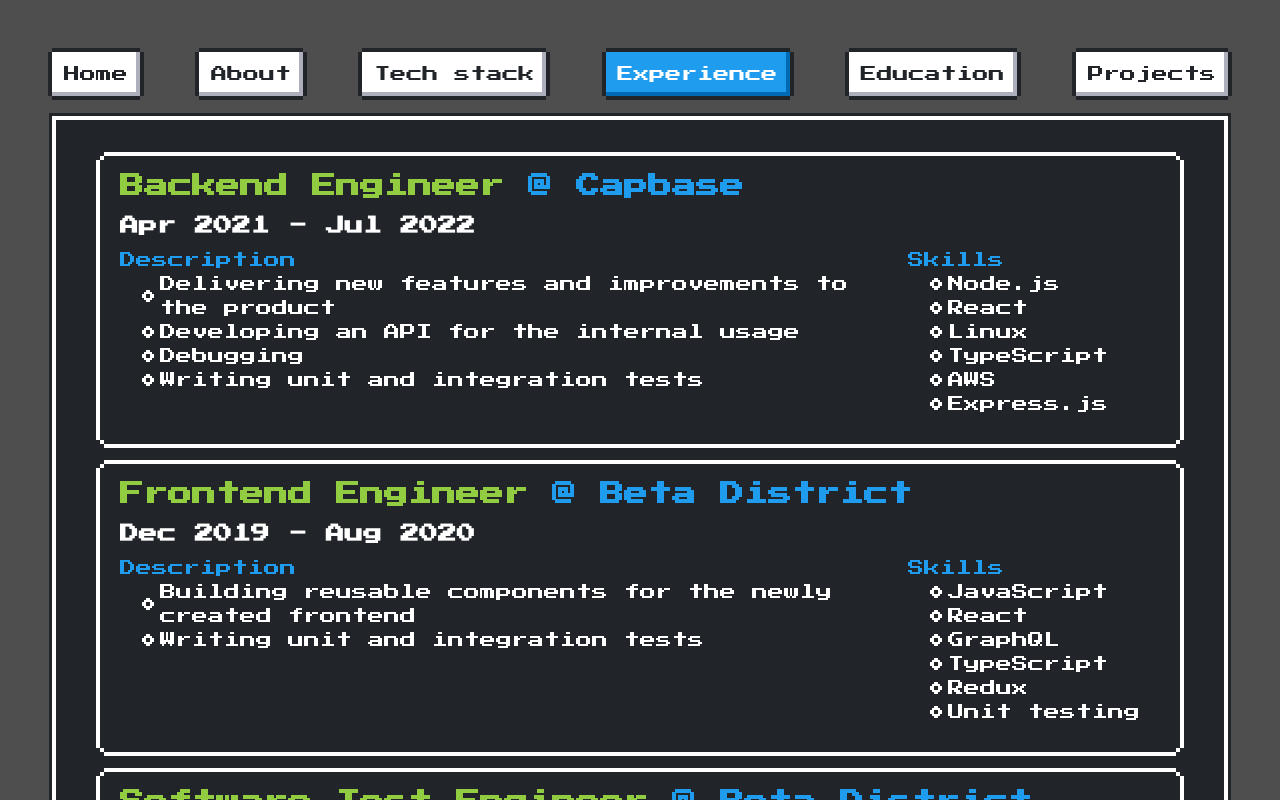
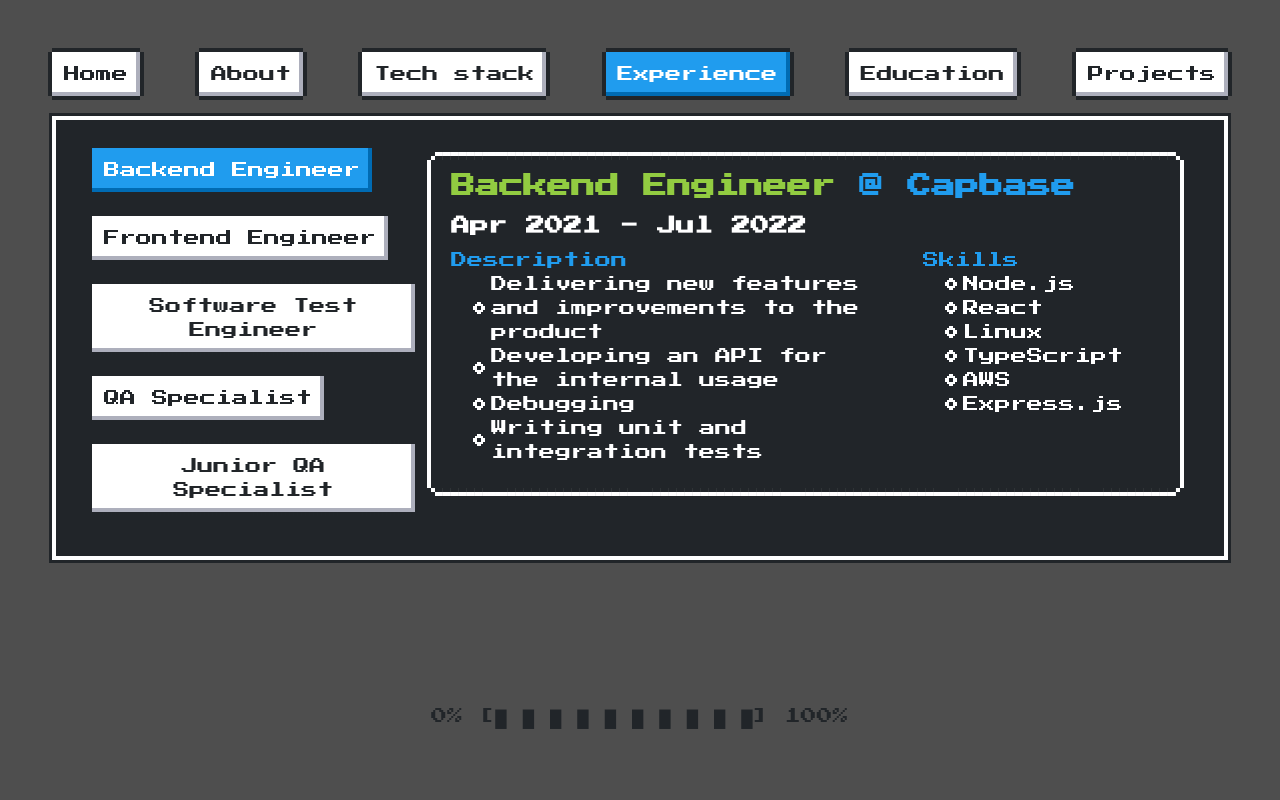
Before and after one commit to burczan/me, a SvelteKit app: page /experience in a window 1280 px wide. Shown: the top 800 px of the page. Built offline with nearby package versions, Linux system fonts and the light colour scheme; some icons are missing.

Commit message:
refactor experience page to use tabs

```diff
--- a/src/routes/(app)/experience/+page.svelte
+++ b/src/routes/(app)/experience/+page.svelte
@@ -1,17 +1,38 @@
 <script lang="ts">
-  import Container from "$lib/app/components/Container.svelte";
   import List from "$lib/app/components/List.svelte";
-  import Subcontainer from "$lib/app/components/Subcontainer.svelte";
   import SvelteHead from "$lib/app/components/SvelteHead.svelte";
 
   export let data;
+
+  const roles = data.experience.map((entry) => entry.role);
+
+  const setActiveTab = (tabId: number) => () => (activeTabId = tabId);
+
+  let activeTabId = 0;
 </script>
 
 <SvelteHead title="Experience" />
 
-<Container>
-  {#each data.experience as { role, company, startDate, endDate, description, skills }}
-    <Subcontainer>
+<div class="nes-container is-dark grid-container">
+  <div class="tabs">
+    {#each roles as role, id}
+      <p>
+        <button
+          id={id.toString()}
+          type="button"
+          class="nes-btn"
+          class:is-primary={id === activeTabId}
+          on:click={setActiveTab(id)}
+        >
+          {role}
+        </button></p
+      >
+    {/each}
+  </div>
+  <div class="content">
+    {#each data.experience as { role, company, startDate, endDate, description, skills }, id}
+      {#if activeTabId === id}
+        <div class="nes-container is-rounded is-dark">
           <h2>
             <span class="nes-text is-success">{role}</span>
             <span class="nes-text is-primary">@ {company}</span>
@@ -35,23 +56,39 @@
               </List>
             </div>
           </div>
-    </Subcontainer>
+        </div>
+      {/if}
     {/each}
-</Container>
+  </div>
+</div>
 
 <style>
-  .columns {
+  .grid-container {
+    display: grid;
+    grid-template-areas: "tabs content";
+    grid-template-columns: 0.6fr 1.4fr;
+  }
+
+  .tabs {
+    grid-area: tabs;
+  }
+
+  .content {
+    grid-area: content;
+  }
+
+  .content .columns {
     display: grid;
     grid-template-areas: "left right";
-    grid-template-columns: 1.5fr 0.5fr;
+    grid-template-columns: 1.3fr 0.7fr;
     gap: 2em;
   }
 
-  .left {
+  .content .columns .left {
     grid-area: left;
   }
 
-  .right {
+  .content .columns .right {
     grid-area: right;
   }
 </style>
```
Lines whose indentation alone changed are shown as unchanged.
